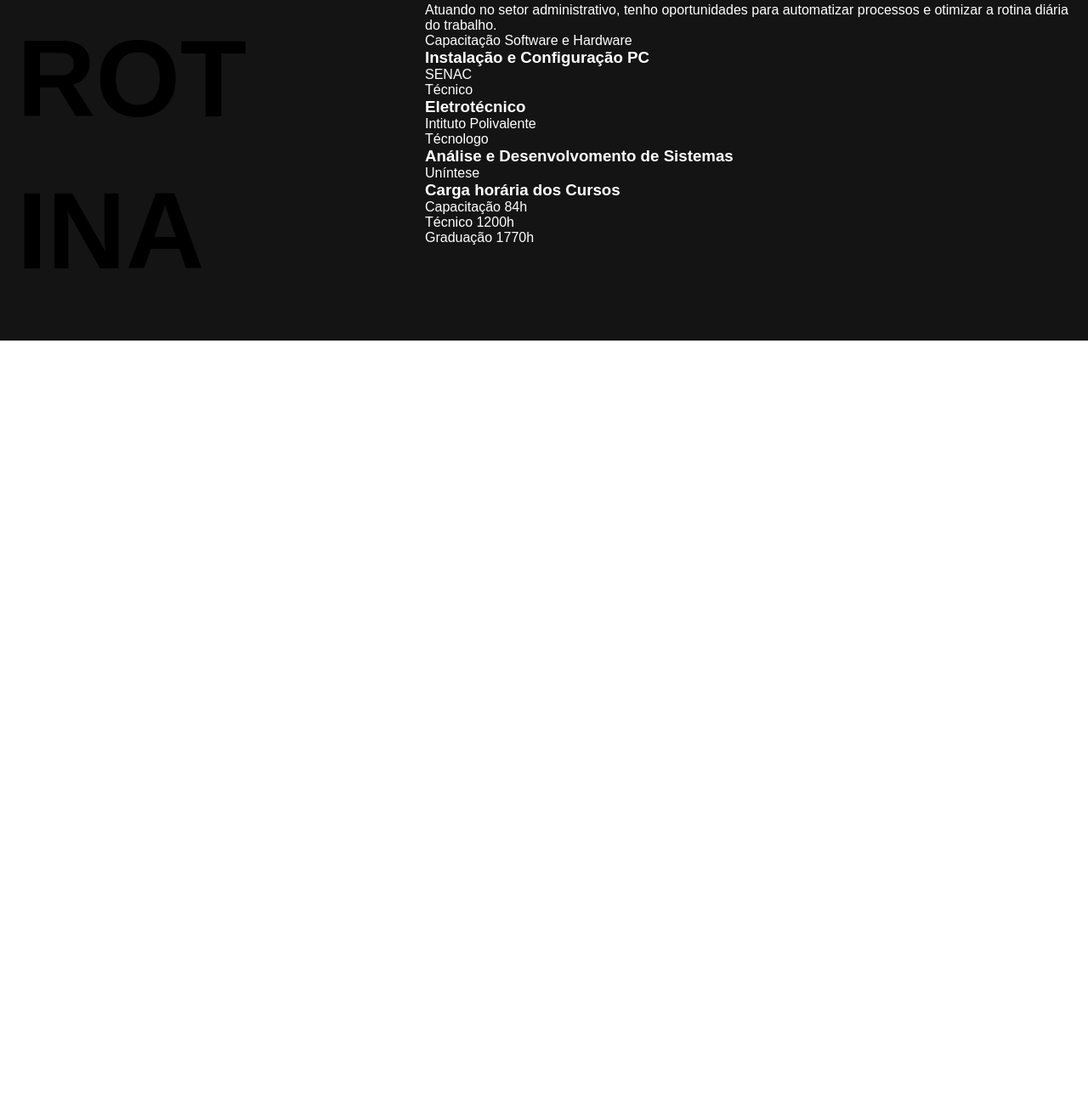
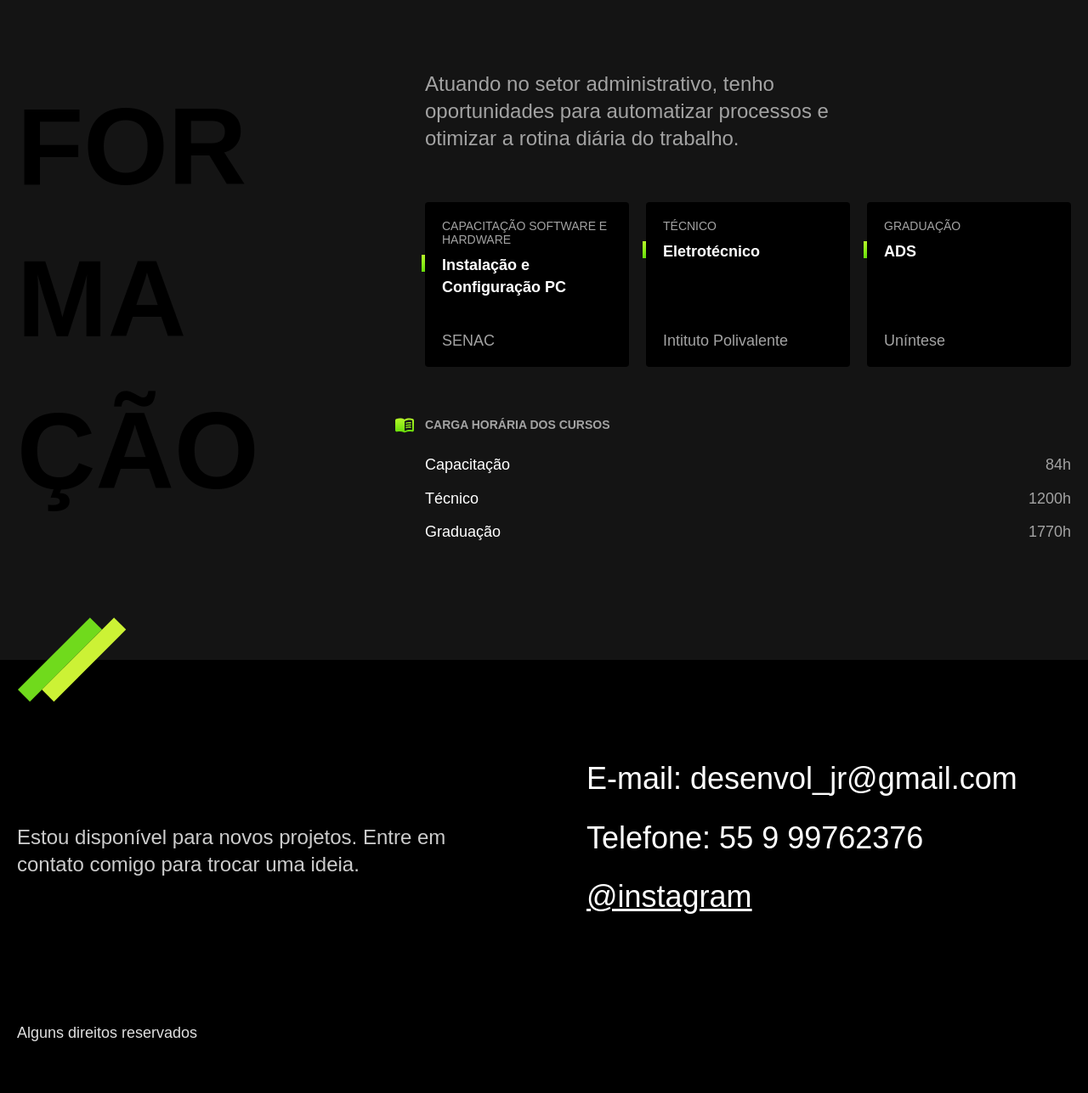
Before and after one commit to Gestao-de-Performance/projeto-final-chris-kito, a plain HTML site: page index.html in a window 1280 px wide. Shown: the part 1500-2787 px from the top of the page at 85% size. Before the commit the page ends 1901 px from the top, so only its background shows below. Drawn offline with Linux system fonts and the light colour scheme.

Commit message:
03_atualização
Atualizado, formação e footer.

```diff
--- a/conhecimento.css
+++ b/conhecimento.css
@@ -1,18 +1,115 @@
 .conhecimento{
   background: var(--preto-100);
   color: var(--branco-100);
-
 }
-
 .conhecimento-container{
   max-width: 1920px;
-  padding: 40px 20px;
+  padding: 120px 20px;
   margin: 0 auto;
   display: grid;
   grid-template-columns: 1fr 2fr;
   gap: 100px;
+  position: relative;
 }
-
+.conhecimento-container::after{
+  content: "";
+  display: block;
+  width: 130px;
+  height: 100px;
+  background: url("img/detalhe.svg") no-repeat center;
+  position: absolute;
+  bottom: -50px;
+  left: 20px;
+}
 .conhecimento .subtitulo{
   color: var(--preto-200);
 }
+.conhecimento-texto{
+  font-size: 1.5rem;
+  line-height: 1.33;
+  max-width: 40ch;
+  margin-bottom: 60px;
+  color: var(--cinza-300);
+}
+.rotina-lista{
+  display: flex;
+  flex-wrap: wrap;
+  gap: 20px;
+  margin-bottom: 60px;
+}
+.rotina{
+  flex: 1;
+  background: var(--preto-200);
+  padding: 20px;
+  border-radius: 4px;
+  display: flex;
+  flex-direction: column;
+}
+.rotina-tipo{
+  font-size: .875rem;
+  text-transform: uppercase;
+  color: var(--cinza-300);
+  margin-bottom: 10px;
+}
+.rotina-normal{
+  flex: 1;
+  font-size: 1.125rem;
+  line-height: 1.4;
+  margin-bottom: 40px;
+  position: relative;
+}
+.rotina-normal::before{
+  content: "";
+  display: block;
+  width: 4px;
+  height: 20px;
+  background: linear-gradient(var(--verde-100),var(--verde-200));
+  position: absolute;
+  left: -24px;
+}
+.rotina-instituicao{
+  font-size: 1.125rem;
+  color: var(--cinza-300)
+}
+.cursos h3{
+  font-size: 0.875rem;
+  line-height: 1,4;
+  color: var(--cinza-300);
+  text-transform: uppercase;
+  margin-bottom: 30px;
+  position: relative;
+}
+.cursos h3::before{
+  display: block;
+  content: "";
+  width: 24px;
+  height: 24px;
+  background: url("img/cursos.svg") no-repeat center center;
+  position: absolute;
+  left: -36px;
+  top: -4px;
+}
+.cursos li{
+  font-size: 1.125rem;
+  line-height: 1.1;
+  margin-bottom: 20px;
+}
+.cursos span{
+  color: var(--cinza-300);
+}
+.cursos li{
+  display: flex;
+  justify-content: space-between;
+}
+@media(max-width: 800px){
+  .conhecimento-container{
+    grid-template-columns: 1fr;
+    padding: 60px 20px;
+    gap: 50px;
+  }
+  .cursos h3::before{
+    position: initial;
+    margin-bottom: 20px;
+
+  }
+}
--- a/cores.css
+++ b/cores.css
@@ -2,6 +2,8 @@
   --preto-100: #141414;
 
   --preto-200: #000000;
+
+  --cinza-050: #cccccc;
 
   --cinza-100: #f5f5f5;
 
@@ -9,6 +11,8 @@
 
   --cinza-200: #525252;
 
+  --cinza-300: #a3a3a3;
+
   --verde-100: #b6f829;
 
   --verde-200: #67dd0a;
--- /dev/null
+++ b/footer.css
@@ -0,0 +1,42 @@
+.footer{
+  background: var(--preto-200);
+}
+.footer-container{
+  max-width: 1920px;
+  padding: 120px 20px 60px 20px;
+  gap: 40px 20px;
+  margin: 0 auto;
+  display: grid;
+  grid-template-columns: 1fr 1fr;
+  gap: 100px;
+  align-items: center;
+}
+.footer-texto{
+font-size: 1.5rem;
+line-height: 1.33;
+color:var(--cinza-050);
+}
+.footer-contato li{
+  /* font-weight: bold; */
+  font-size: 2.25rem;
+  line-height: 1.1;
+  color: var(--branco-100);
+  margin-bottom: 30px;
+}
+.footer-contato li a{
+  color: var(--branco-100);
+}
+.footer-copy{
+  font-size: 1.125rem;
+  color: var(--cinza-150);
+  grid-template-columns: 1 / -1;
+}
+@media(max-width:800px){
+  .footer-container{
+    grid-template-columns: 1fr;
+    gap: 40px;
+  }
+  .footer-contato li{
+    font-size: 1.5rem ;
+  }
+}
--- a/global.css
+++ b/global.css
@@ -13,6 +13,7 @@ ul{
 }
 img{
   max-width: 100%;
+  height: auto;
   display: block;
 }
 .subtitulo{
@@ -25,6 +26,13 @@ img{
 }
 @media(max-width: 800px){
   .subtitulo{
+    font-size: 4rem;
+    text-transform: capitalize;
+    max-width: initial !important;
+  }
+}
+@media(max-width: 400px){
+  .subtitulo{
     font-size: 3rem;
     text-transform: capitalize;
     max-width: initial;
--- a/index.html
+++ b/index.html
@@ -7,16 +7,16 @@
   <meta name="keywords" content="site do cristhian, programador, PROGRAMADOR,html,HTML, CSS, css, javascript, JAVASCRIPT,ux design, UX DESIGN,ui design, UX DESIGN, Elétrotécnico, ELETROTECNICO,software, SOFTWARE, Análise e desenvolvimento de sistemas,ANALISE E DESENVOLVIMENTO DE SISTEMAS, Informática, INFORMATICA">
   <meta name="author" content="cristhian">
 
-  <title>Meu site</title>
+  <title>Meu Site</title>
 
-  <link rel="icon" href="/icone/icone.ico" type="image/x-icon">
+  <link rel="icon" href="icone/icone.ico" type="image/x-icon">
 
   <link rel="stylesheet" href="style.css">
 
 </head>
 <body>
   <header class="header">
-    <img src="/img/nome.svg" alt="Cristhian Vargas">
+    <img src="img/nome.svg" alt="Cristhian Vargas">
     <nav>
       <ul class="header-menu">
         <li><a class="header-button" href="#experiencia">Experiência</a></li>
@@ -26,7 +26,7 @@
     </nav>
   </header>
   <main class="introducao">
-    <img src="/img/euzim.jpg" alt="Cristhian">
+    <img src="img/euzim.jpg" alt="Cristhian" width="296px" height="227px">
     <div class="introducao-descricao">
       <h1>Desenvolvedor<br>Front End &<br>UX/UI Designer</h1>
       <p>Localizado em Santa Maria</p>
@@ -78,45 +78,58 @@
     </div>
 
   </section>
-  <section class="conhecimento" id="conhecimento" aria-label="Formação">
+  <section class="conhecimento" id="formacao" aria-label="Formação">
     <div class="conhecimento-container">
-      <h2 class="subtitulo">Rotina</h2>
+      <h2 class="subtitulo">Formação</h2>
       <div>
         <p class="conhecimento-texto"> Atuando no setor administrativo, tenho oportunidades para automatizar processos e otimizar a rotina diária do trabalho.</p>
 
         <ul class="rotina-lista">
           <li class="rotina">
             <span class="rotina-tipo"> Capacitação Software e Hardware</span>
-            <h3 class="rotina-normal1"> Instalação e Configuração PC</h3>
-            <span>SENAC</span>
+            <h3 class="rotina-normal"> Instalação e Configuração PC</h3>
+            <span class="rotina-instituicao">SENAC</span>
           </li>
 
           <li class="rotina">
             <span class="rotina-tipo"> Técnico</span>
             <h3 class="rotina-normal"> Eletrotécnico</h3>
-            <span>Intituto Polivalente</span>
+            <span class="rotina-instituicao">Intituto Polivalente</span>
           </li>
 
           <li class="rotina">
-            <span class="rotina-tipo"> Técnologo</span>
-            <h3 class="rotina-normal"> Análise e Desenvolvomento de Sistemas</h3>
-            <span>Uníntese</span>
+            <span class="rotina-tipo"> Graduação</span>
+            <h3 class="rotina-normal"> ADS</h3>
+            <span class="rotina-instituicao">Uníntese</span>
           </li>
+        </ul>
 
-          <div class="formacao-horas">
-            <div class="cursos">
+        <div class="cursos">
             <h3>Carga horária dos Cursos</h3>
             <ul>
               <li>Capacitação <span>84h</span></li>
               <li>Técnico <span>1200h</span></li>
               <li>Graduação <span>1770h</span></li>
             </ul>
-            </div>
           </div>
-        </ul>
+        </div>
       </div>
+  </section>
+
+  <footer class="footer" id="contato">
+    <div class="footer-container">
+      <p class="footer-texto"> Estou disponível para novos projetos.
+        Entre em contato comigo para trocar uma ideia.
+      </p>
+      <ul class="footer-contato">
+        <li>E-mail: desenvol_jr@gmail.com</li>
+        <li>Telefone: 55 9 99762376</li>
+        <li><a href="/">@instagram</a></li>
+      </ul>
+      <p class="footer-copy"> Alguns direitos reservados</p>
     </div>
-  </section>
+
+  </footer>
 </body>
 
 </html>
--- a/style.css
+++ b/style.css
@@ -3,4 +3,5 @@
 @import "cores.css";
 @import "introducao.css";
 @import "experiencia.css";
-@import "conhecimento.css"
+@import "conhecimento.css";
+@import "footer.css"
```
Also changed, not shown: icone/cursos.svg (added).
